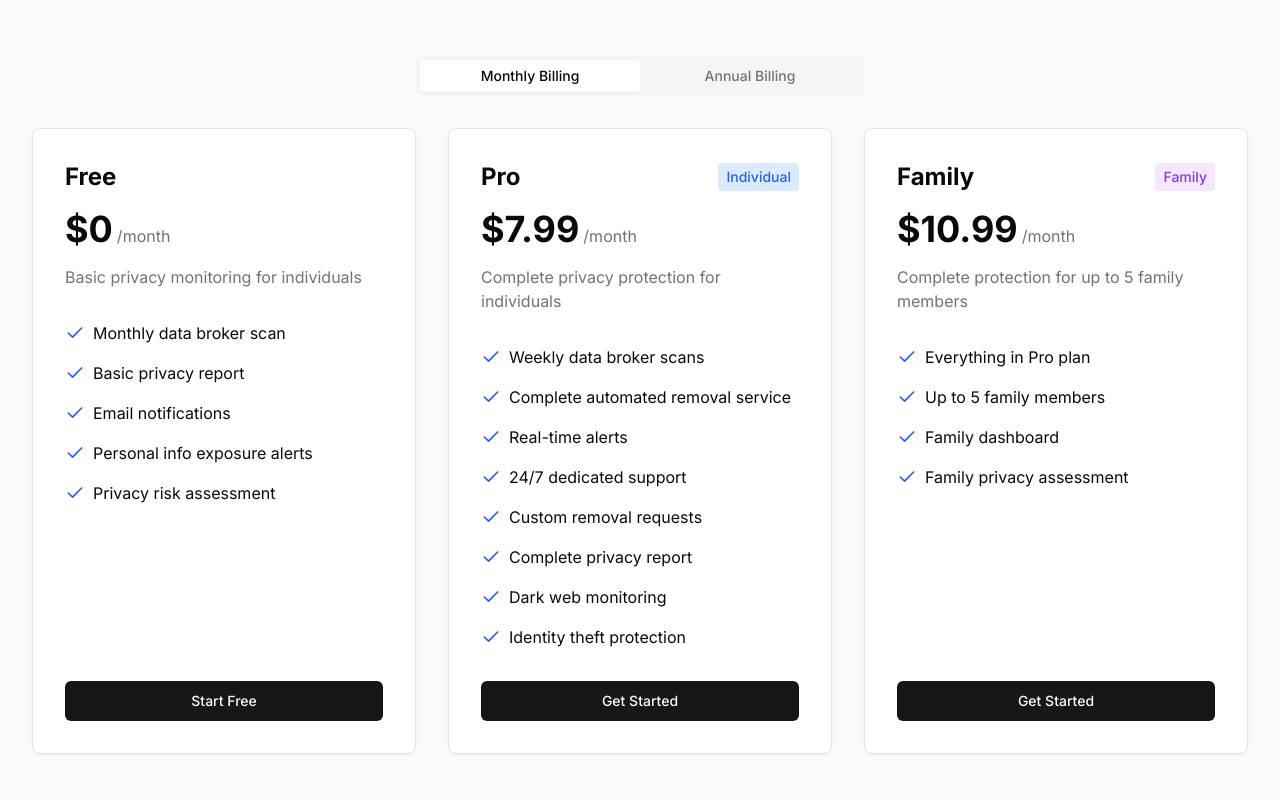
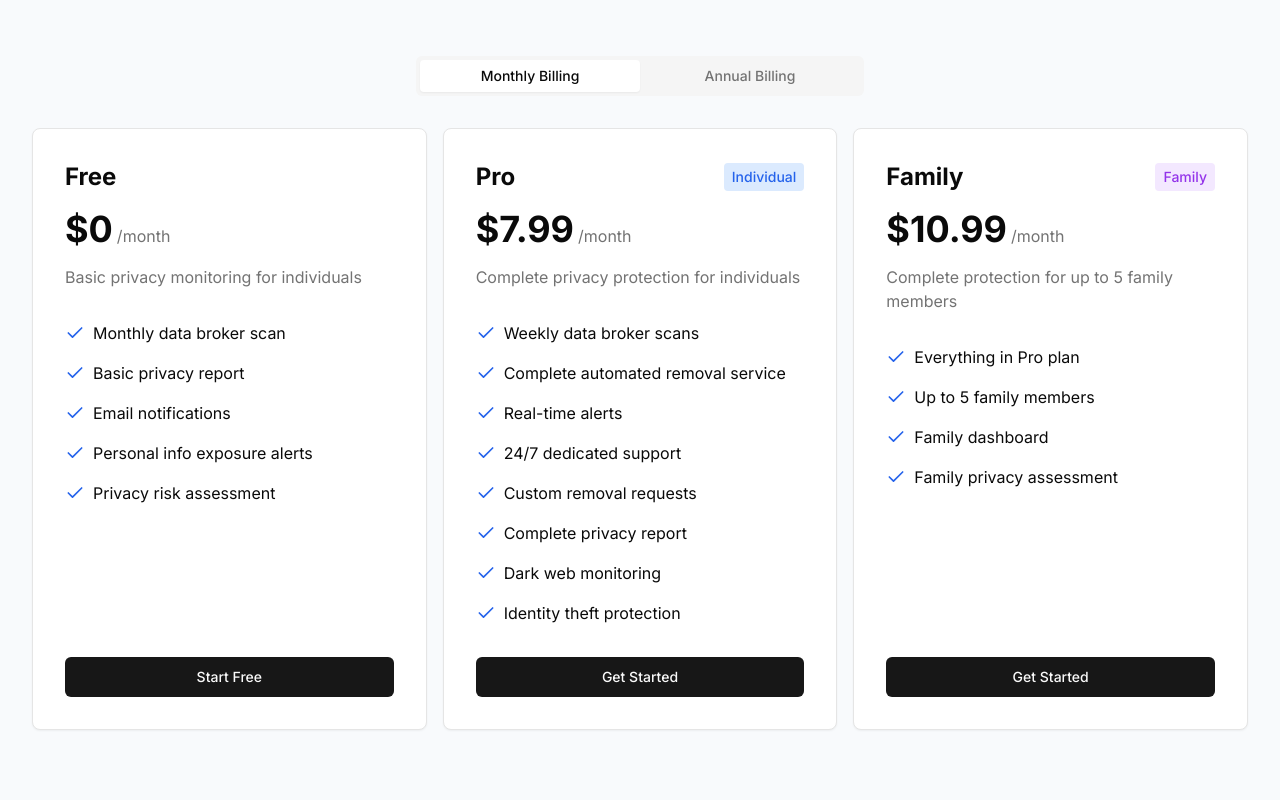
Before and after one commit to braindead-dev/NoTrace, a Next.js app: page / in a window 1280 px wide. Shown: the part 3020-3820 px from the top of the page. Built offline with nearby package versions, Linux system fonts and the light colour scheme.

Commit message:
reduce gap

```diff
--- a/app/pricing/page.tsx
+++ b/app/pricing/page.tsx
@@ -179,7 +179,7 @@
                 </div>
 
                 <TabsContent value="monthly" className="space-y-8">
-                    <div className="grid grid-cols-1 md:grid-cols-3 gap-8">
+                    <div className="grid grid-cols-1 md:grid-cols-3 gap-4">
                     <motion.div
                         initial={{ opacity: 0, y: 20 }}
                         animate={{ opacity: 1, y: 0 }}
@@ -209,7 +209,7 @@
                 </TabsContent>
 
                 <TabsContent value="annual" className="space-y-8">
-                    <div className="grid grid-cols-1 md:grid-cols-2 gap-8 max-w-5xl mx-auto">
+                    <div className="grid grid-cols-1 md:grid-cols-2 gap-4 max-w-5xl mx-auto">
                     <motion.div
                         initial={{ opacity: 0, y: 20 }}
                         animate={{ opacity: 1, y: 0 }}
--- a/components/Pricing.tsx
+++ b/components/Pricing.tsx
@@ -127,7 +127,7 @@
           </div>
 
           <TabsContent value="monthly" className="space-y-8">
-            <div className="grid grid-cols-1 md:grid-cols-3 gap-8">
+            <div className="grid grid-cols-1 md:grid-cols-3 gap-4">
               <motion.div>
                 <PricingCard plan={plans.free} />
               </motion.div>
@@ -147,7 +147,7 @@
           </TabsContent>
 
           <TabsContent value="annual" className="space-y-8">
-            <div className="grid grid-cols-1 md:grid-cols-2 gap-8 max-w-5xl mx-auto">
+            <div className="grid grid-cols-1 md:grid-cols-2 gap-4 max-w-5xl mx-auto">
               <motion.div
                 initial={{ opacity: 0, y: 20 }}
                 animate={{ opacity: 1, y: 0 }}
```
